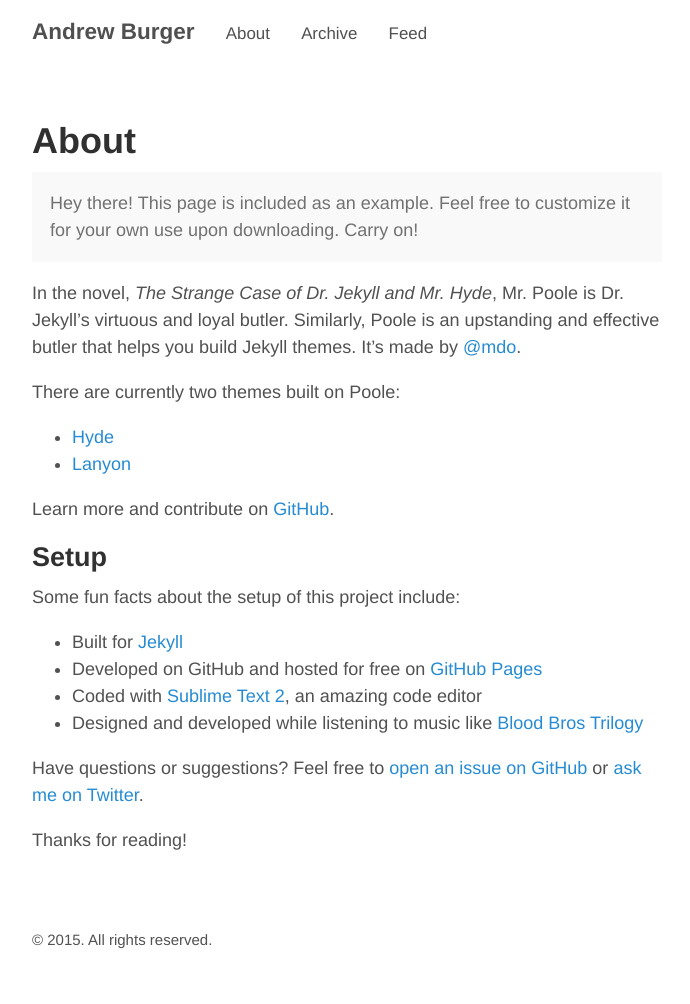
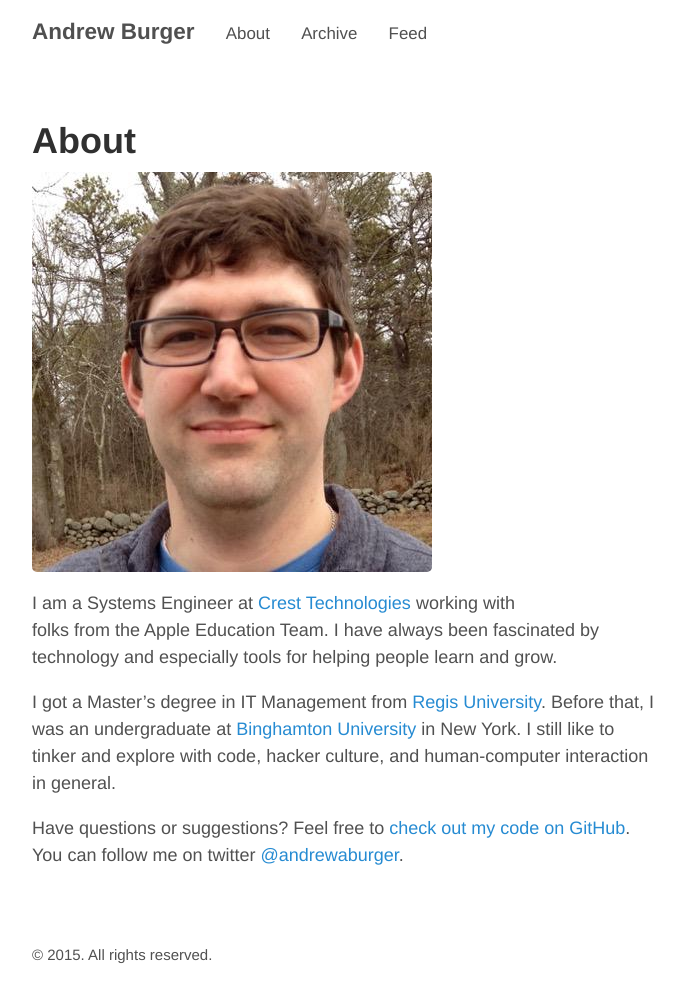
Before and after one commit to andrewburger/andrewburger.github.io, a Jekyll site: the page built from about.md, in a window 1280 px wide. Shown: the whole page, without its empty margins (293-983 px from the left). Built offline with Jekyll 4.4.1, drawn with Linux system fonts in a browser that asks for light colours.

Commit message:
About Page Update
New About.md file and local testing with Jekyll.

```diff
--- a/about.md
+++ b/about.md
@@ -3,28 +3,15 @@ layout: page
 title: About
 ---
 
-<p class="message">
-  Hey there! This page is included as an example. Feel free to customize it for your own use upon downloading. Carry on!
-</p>
+![Here I am.](/assets/photo-about_me.jpg)
 
-In the novel, *The Strange Case of Dr. Jekyll and Mr. Hyde*, Mr. Poole is Dr. Jekyll's virtuous and loyal butler. Similarly, Poole is an upstanding and effective butler that helps you build Jekyll themes. It's made by [@mdo](https://twitter.com/mdo).
+I am a Systems Engineer at [Crest Technologies](http://crest-tech.com) working with
+folks from the Apple Education Team. I have always been fascinated by technology
+and especially tools for helping people learn and grow.
 
-There are currently two themes built on Poole:
+I got a Master’s degree in IT Management from [Regis
+University](http://regis.edu).  Before that, I was an undergraduate at [Binghamton
+University](http://binghamton.edu) in New York.  I still like to tinker
+and explore with code, hacker culture, and human-computer interaction in general.
 
-* [Hyde](http://hyde.getpoole.com)
-* [Lanyon](http://lanyon.getpoole.com)
-
-Learn more and contribute on [GitHub](https://github.com/poole).
-
-## Setup
-
-Some fun facts about the setup of this project include:
-
-* Built for [Jekyll](http://jekyllrb.com)
-* Developed on GitHub and hosted for free on [GitHub Pages](https://pages.github.com)
-* Coded with [Sublime Text 2](http://sublimetext.com), an amazing code editor
-* Designed and developed while listening to music like [Blood Bros Trilogy](https://soundcloud.com/maddecent/sets/blood-bros-series)
-
-Have questions or suggestions? Feel free to [open an issue on GitHub](https://github.com/poole/poole/issues/new) or [ask me on Twitter](https://twitter.com/mdo).
-
-Thanks for reading!
+Have questions or suggestions? Feel free to [check out my code on GitHub](https://github.com/andrewburger).  You can follow me on twitter [@andrewaburger](https://twitter.com/andrewaburger).
```
Also changed, not shown: 12 other files.
